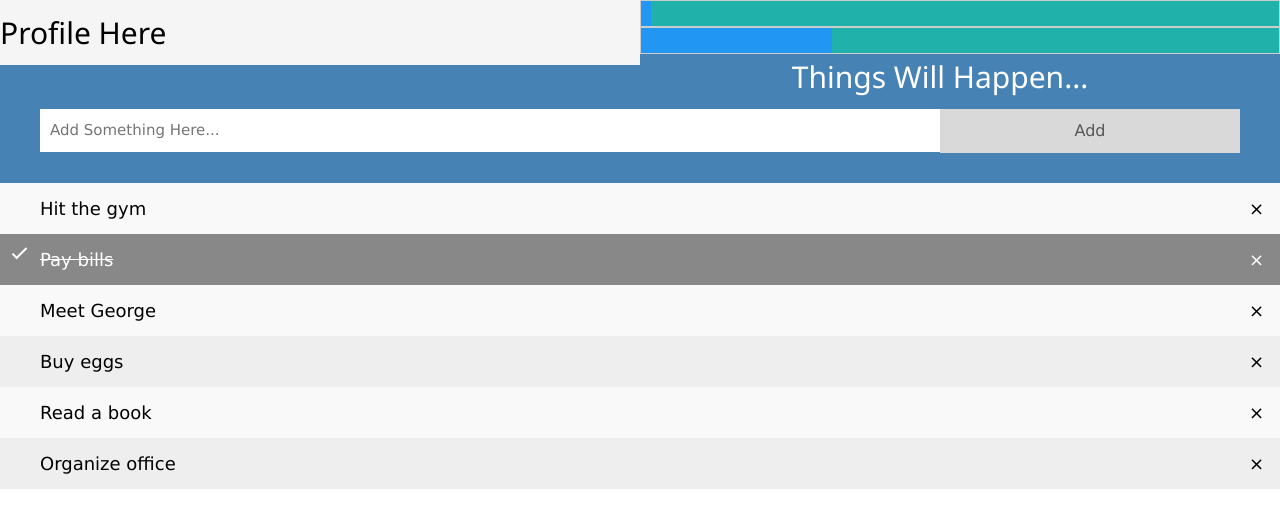
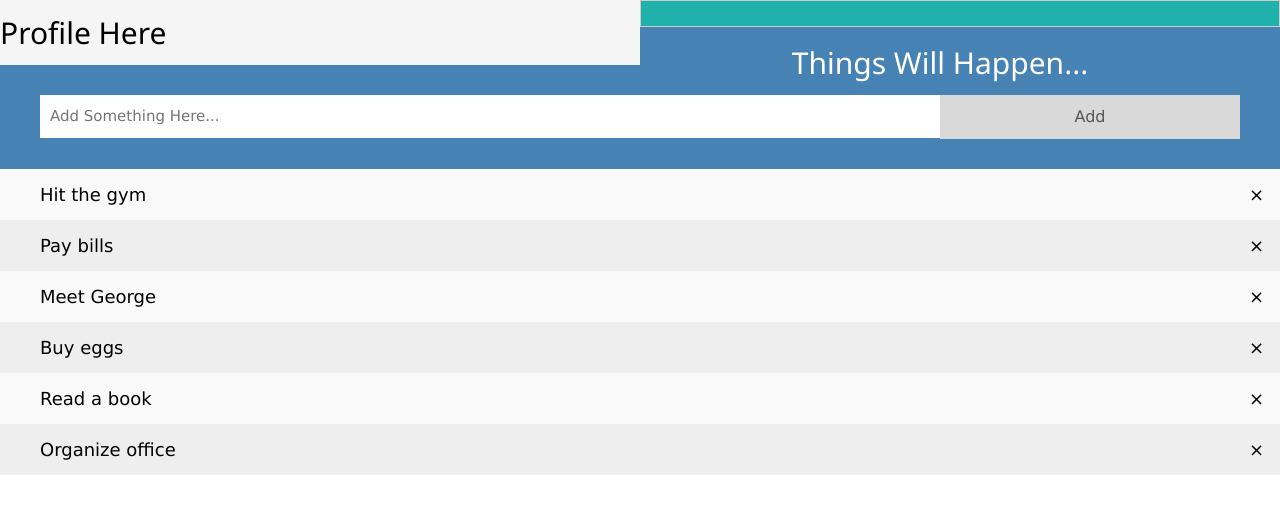
Before and after one commit to sonialiao/CatTracker_Hacker413_2024, a plain HTML site: page main.html in a window 1280 px wide. Drawn offline with nearby package versions, Linux system fonts and the light colour scheme.

Commit message:
fixed progress bar

```diff
--- a/main.html
+++ b/main.html
@@ -12,23 +12,20 @@
 
   <div class="levelBar">
     <div class="w3-border">
-      <div class="w3-blue" style="height:25px;width: 10px;" id="workProgress"></div>
-    </div>
-    <div class="w3-border">
-      <div class="w3-blue" style="height:25px;width:30%"></div>
+      <div class="w3-blue" style="height:25px; width: 0%;" id="workProgress"></div>
     </div>
   </div>
 
   <div id="topBar" class="header">
     <h2>Things Will Happen...</h2>
-    <input type="text" id="toDoInput" placeholder="Add Something Here..."
-            onkeydown="if (event.keyCode === 13) document.getElementById('addBtn').click();">
+    <input type="text" id="toDoInput" placeholder="Add Something Here...">
+            <!-- onkeydown="if (event.keyCode === 13) document.getElementById('addBtn').click();"> -->
     <span onclick="newElement()" class="addBtn">Add</span>
   </div>
 
   <ul id="tasks">
     <li>Hit the gym</li>
-    <li class="checked">Pay bills</li>
+    <li>Pay bills</li>
     <li>Meet George</li>
     <li>Buy eggs</li>
     <li>Read a book</li>
--- a/main.js
+++ b/main.js
@@ -22,18 +22,19 @@ for (i = 0; i < close.length; i++) {
 
 // Add a "checked" symbol when clicking on a list item
 var list = document.querySelector('ul');
+
 list.addEventListener('click', function(ev) {
-  if (ev.target.tagName === 'li') {
+  if (ev.target.tagName === 'LI') {
     ev.target.classList.toggle('checked');
-    addProgress();
   }
 }, false);
 
-function addProgress() {
-  var bar = getElementById("workProgress");
-  var total = document.getElementById("tasks").length;
-  //bar.style.width += 1/total;
-  bar.style.width = 50+'%';
+setInterval(updateProgress, 500);
+function updateProgress() {
+  var completed = document.getElementsByClassName("checked").length;
+  var bar = document.getElementById("workProgress");
+  var total = document.getElementById("tasks").getElementsByTagName('li').length;
+  if (completed/total <= 1) bar.style.width = ((completed/total)*100) + '%';
 }
 
 // Create a new list item when clicking on the "Add" button
```
